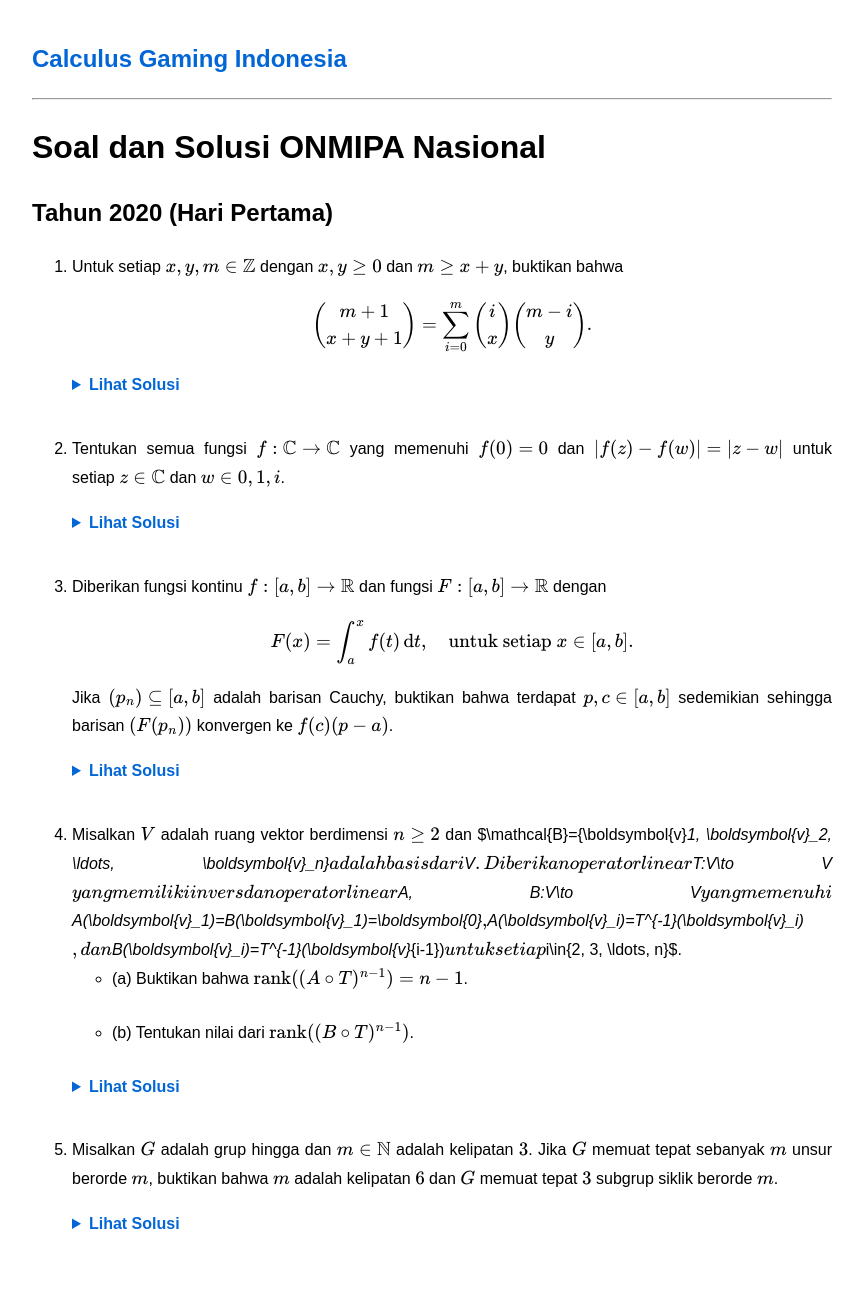
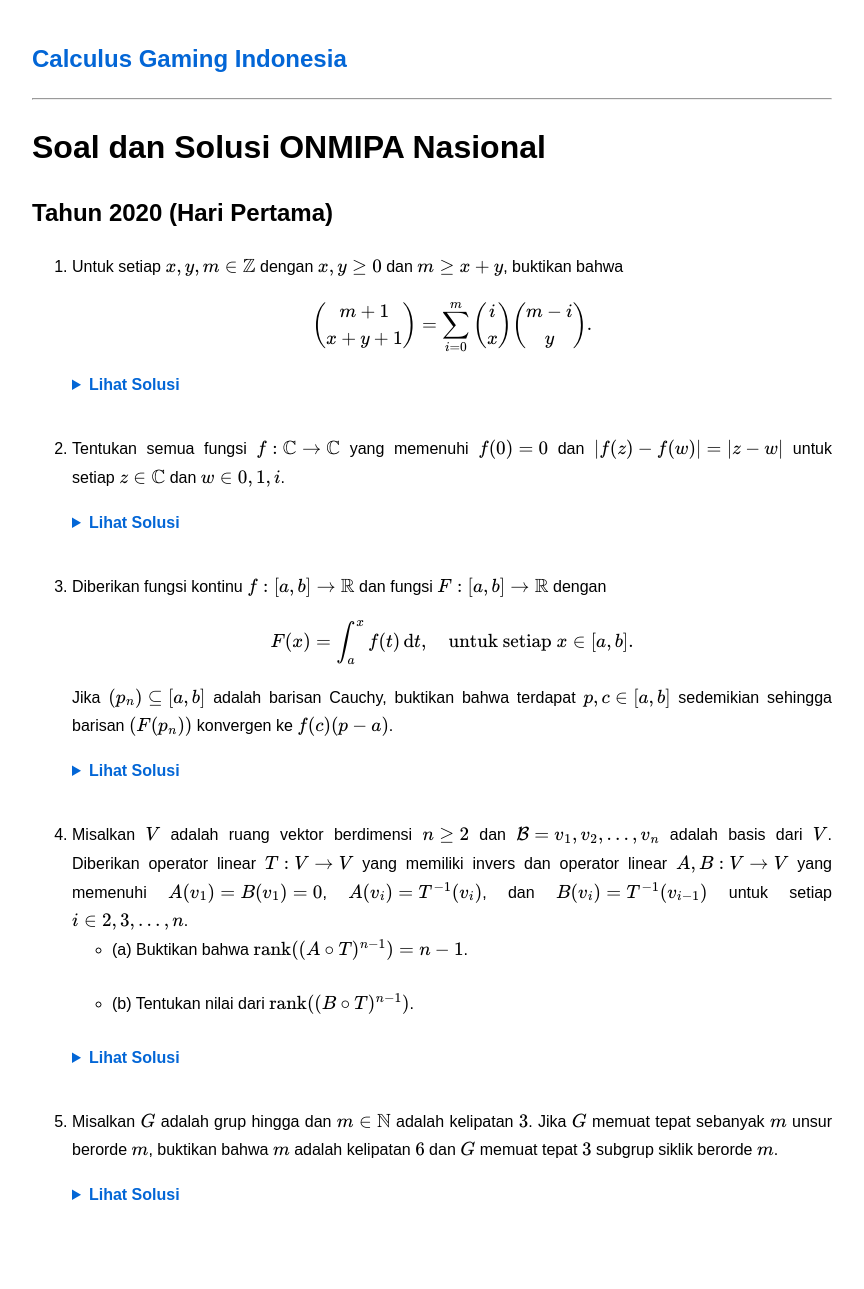
Before and after one commit to calculusgamingindonesia/calculusgamingindonesia.github.io, a Jekyll site: the page built from _posts/2026-06-29-knmipa-nas-20-1.md, in a window 1280 px wide. Shown: the whole page, without its empty margins (208-1072 px from the left). Built offline with Jekyll 4.4.1, drawn with Linux system fonts in a browser that asks for light colours; after the commit the page ends 1260 px from its top, so only the background shows below that.

Commit message:
Update 2026-06-29-knmipa-nas-20-1.md

```diff
--- a/_posts/2026-06-29-knmipa-nas-20-1.md
+++ b/_posts/2026-06-29-knmipa-nas-20-1.md
@@ -48,7 +48,7 @@
      </div>
    </details>
 
-4. Misalkan $V$ adalah ruang vektor berdimensi $n\geq2$ dan $\mathcal{B}=\{\boldsymbol{v}_1, \boldsymbol{v}_2, \ldots, \boldsymbol{v}_n\}$ adalah basis dari $V$. Diberikan operator linear $T:V\to V$ yang memiliki invers dan operator linear $A, B:V\to V$ yang memenuhi $A(\boldsymbol{v}_1)=B(\boldsymbol{v}_1)=\boldsymbol{0}$, $A(\boldsymbol{v}_i)=T^{-1}(\boldsymbol{v}_i)$, dan $B(\boldsymbol{v}_i)=T^{-1}(\boldsymbol{v}_{i-1})$ untuk setiap $i\in\{2, 3, \ldots, n\}$.
+4. Misalkan $V$ adalah ruang vektor berdimensi $n\geq2$ dan $\mathcal{B}=\{v_1, v_2, \ldots, v_n\}$ adalah basis dari $V$. Diberikan operator linear $T:V\to V$ yang memiliki invers dan operator linear $A, B:V\to V$ yang memenuhi $A(v_1)=B(v_1)=0$, $A(v_i)=T^{-1}(v_i)$, dan $B(v_i)=T^{-1}(v_{i-1})$ untuk setiap $i\in\{2, 3, \ldots, n\}$.
    * (a) Buktikan bahwa $\text{rank}((A\circ T)^{n-1})=n-1$.
    * (b) Tentukan nilai dari $\text{rank}((B\circ T)^{n-1})$.
 
```
